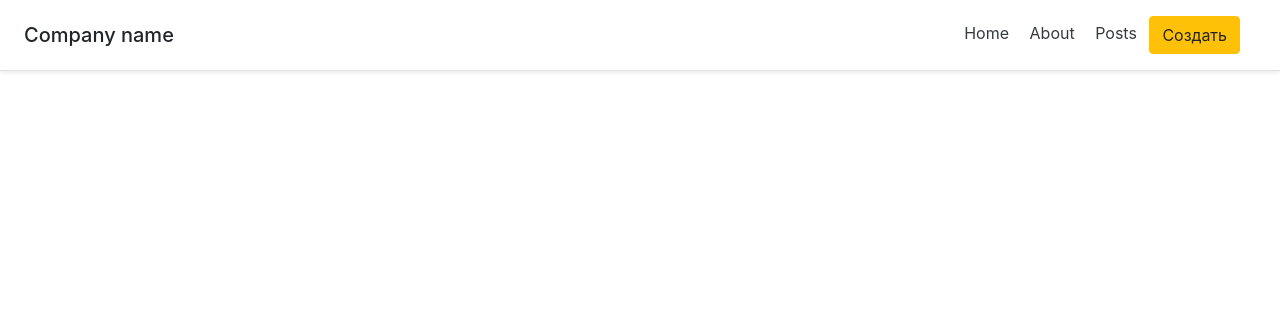
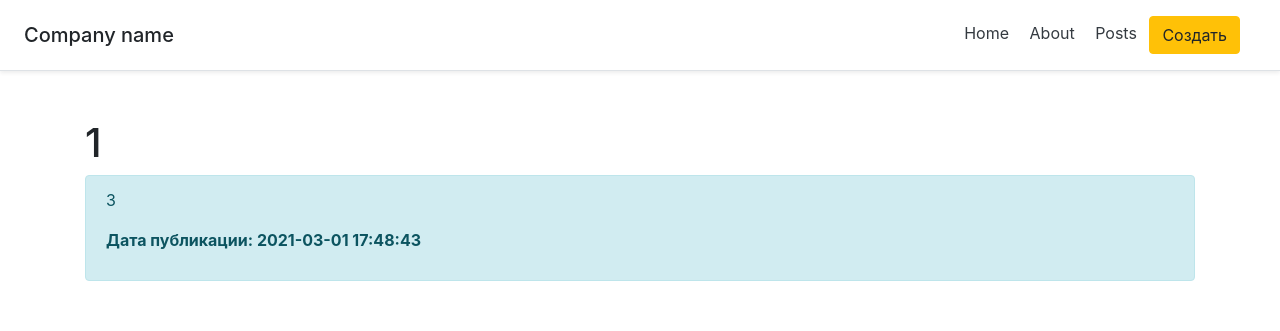
Before and after one commit to SlavaGolovatskyu/Learn-Flask, a Flask app: page /posts/1 in a window 1280 px wide. Shown: the top 331 px of the page. Run offline with Flask 2, Linux system fonts and the light colour scheme; data comes from the database, SQL or seed files in the repository; both versions use the stored data as it was after the commit; some libraries are stand-ins or nearby versions.

Commit message:
update commit

```diff
--- a/app.py
+++ b/app.py
@@ -36,9 +36,14 @@ def about_page():
 
 @app.route('/posts')
 def posts():
-	articles = Article.query.order_by(Article.date).all()
-	articles.reverse()
+	articles = Article.query.order_by(Article.date.desc()).all()
 	return render_template('posts.html', articles=articles)
+
+
+@app.route('/posts/<int:id>')
+def post_detail(id):
+	article = Article.query.get(id)
+	return render_template('post_detail.html', article=article)
 
 
 @app.route('/create-article', methods=['POST', 'GET'])
@@ -53,7 +58,7 @@ def create_article():
 		try:
 			db.session.add(article)
 			db.session.commit()
-			return redirect('/')
+			return redirect('/posts')
 		except:
 			return 'При добавлении статьи произошла ошибка'
 	else:
--- a/templates/base.html
+++ b/templates/base.html
@@ -6,6 +6,11 @@
 	<link rel="stylesheet" type="text/css" href="{{ url_for('static', filename='css/main.css') }}">
 	<link rel="stylesheet" type="text/css" href="https://stackpath.bootstrapcdn.com/bootstrap/4.5.2/css/bootstrap.min.css">
 	<title>{% block title %}{% endblock %}</title>
+	<style>
+		* {
+			word-wrap: break-word;
+		}
+	</style>
 </head>
 <body>
 	<header class="d-flex flex-column flex-md-row align-items-center p-3 px-md-4 mb-3 bg-body border-bottom shadow-sm">
--- /dev/null
+++ b/templates/post_detail.html
@@ -0,0 +1,15 @@
+{% extends 'base.html' %}
+
+{% block title %}
+{{ article.title }}
+{% endblock %}
+
+{% block body %}
+<div class="container mt-5">
+	<h1>{{ article.title }}</h1>
+	<div class="alert alert-info">
+		<p class='article-text-in-post'>{{ article.text }}</p>
+		<p><b>Дата публикации: {{ article.date.strftime('%Y-%m-%d %H:%M:%S') }}</b></p>
+	</div>
+</div>
+{% endblock %}
--- a/templates/posts.html
+++ b/templates/posts.html
@@ -11,8 +11,8 @@
 		<div class="alert alert-info">
 			<h2>{{ el.title }}</h2>
 			<p>{{ el.intro }}</p>
-			<p><b>Дата публикации: {{ el.date.date() }}</b></p>
-			<button class='btn btn-warning'>Детальнее</button>
+			<p><b>Дата публикации: {{ el.date.strftime('%Y-%m-%d %H:%M:%S') }}</b></p>
+			<a href="/posts/{{ el.id }}" class='btn btn-warning'>Детальнее</a>
 		</div>
 	{% endfor %}
 </div>
```
Also changed, not shown: blog.db.
